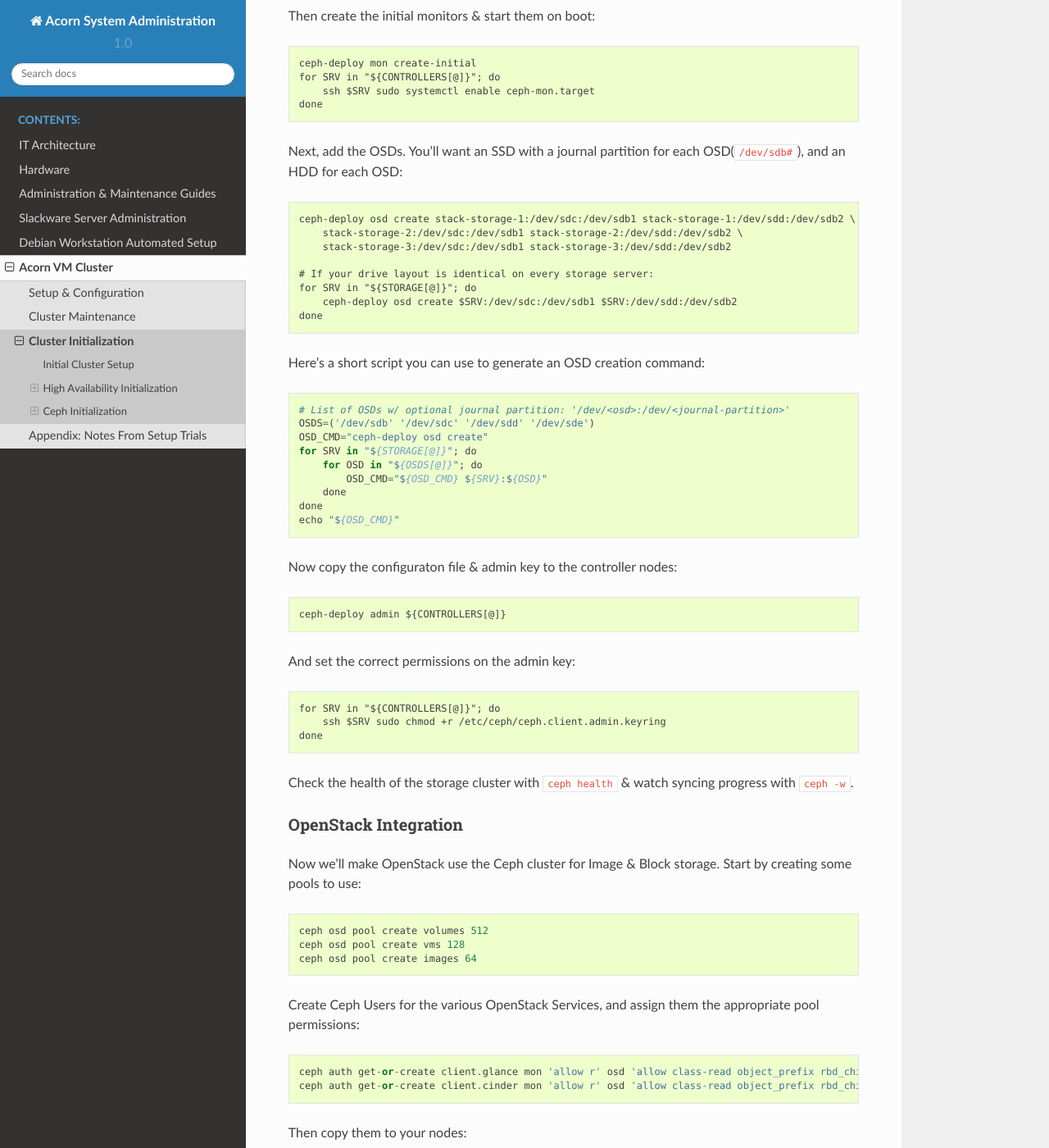
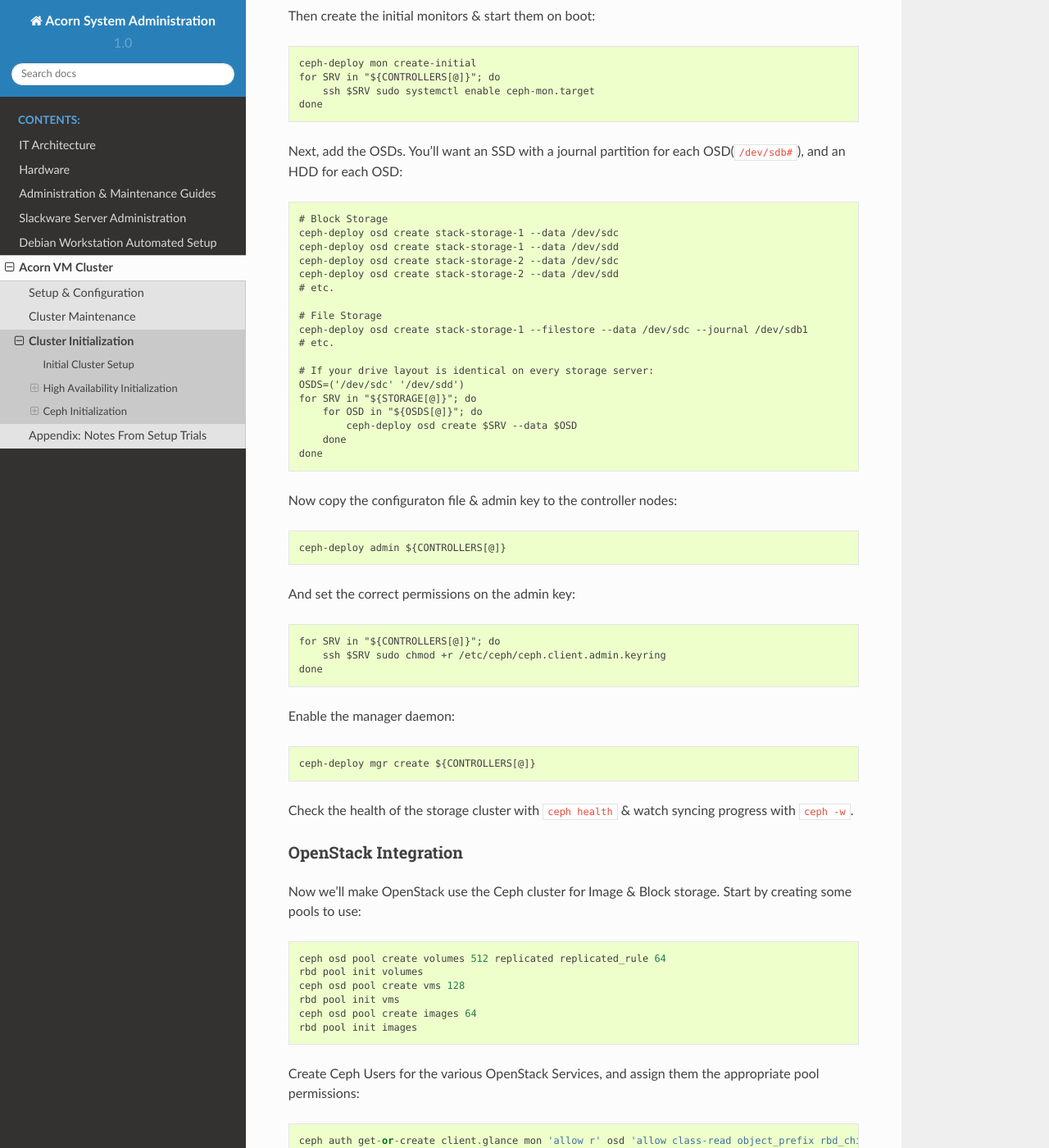
Before and after one commit to prikhi/sysadmintools, a Sphinx documentation site: the page built from docs/source/vm_cluster/initialization.rst, in a window 1280 px wide and 1400 px high, scrolled down 5116 px. Shown: the whole window at 82% size. Built offline with Sphinx 7.4.7 and the Read the Docs theme 2.0.0, drawn with Linux system fonts in a browser that asks for light colours.

Commit message:
docs: Update Ceph Initialization Instructions
Use the new command syntax for creating OSDSs, enable the manager
daemons, initialize the RBD pools.

```diff
--- a/docs/source/vm_cluster/initialization.rst
+++ b/docs/source/vm_cluster/initialization.rst
@@ -241,26 +241,24 @@
 Next, add the OSDs. You'll want an SSD with a journal partition for each
 OSD(``/dev/sdb#``), and an HDD for each OSD::
 
-    ceph-deploy osd create stack-storage-1:/dev/sdc:/dev/sdb1 stack-storage-1:/dev/sdd:/dev/sdb2 \
-        stack-storage-2:/dev/sdc:/dev/sdb1 stack-storage-2:/dev/sdd:/dev/sdb2 \
-        stack-storage-3:/dev/sdc:/dev/sdb1 stack-storage-3:/dev/sdd:/dev/sdb2
+    # Block Storage
+    ceph-deploy osd create stack-storage-1 --data /dev/sdc
+    ceph-deploy osd create stack-storage-1 --data /dev/sdd
+    ceph-deploy osd create stack-storage-2 --data /dev/sdc
+    ceph-deploy osd create stack-storage-2 --data /dev/sdd
+    # etc.
+
+    # File Storage
+    ceph-deploy osd create stack-storage-1 --filestore --data /dev/sdc --journal /dev/sdb1
+    # etc.
 
     # If your drive layout is identical on every storage server:
-    for SRV in "${STORAGE[@]}"; do
-        ceph-deploy osd create $SRV:/dev/sdc:/dev/sdb1 $SRV:/dev/sdd:/dev/sdb2
-    done
-
-Here's a short script you can use to generate an OSD creation command::
-
-    # List of OSDs w/ optional journal partition: '/dev/<osd>:/dev/<journal-partition>'
-    OSDS=('/dev/sdb' '/dev/sdc' '/dev/sdd' '/dev/sde')
-    OSD_CMD="ceph-deploy osd create"
+    OSDS=('/dev/sdc' '/dev/sdd')
     for SRV in "${STORAGE[@]}"; do
         for OSD in "${OSDS[@]}"; do
-            OSD_CMD="${OSD_CMD} ${SRV}:${OSD}"
+            ceph-deploy osd create $SRV --data $OSD
         done
     done
-    echo "${OSD_CMD}"
 
 Now copy the configuraton file & admin key to the controller nodes::
 
@@ -272,6 +270,10 @@
         ssh $SRV sudo chmod +r /etc/ceph/ceph.client.admin.keyring
     done
 
+Enable the manager daemon::
+
+    ceph-deploy mgr create ${CONTROLLERS[@]}
+
 Check the health of the storage cluster with ``ceph health`` & watch syncing
 progress with ``ceph -w``.
 
@@ -282,9 +284,12 @@
 Now we'll make OpenStack use the Ceph cluster for Image & Block storage. Start
 by creating some pools to use::
 
-    ceph osd pool create volumes 512
+    ceph osd pool create volumes 512 replicated replicated_rule 64
+    rbd pool init volumes
     ceph osd pool create vms 128
+    rbd pool init vms
     ceph osd pool create images 64
+    rbd pool init images
 
 Create Ceph Users for the various OpenStack Services, and assign them the
 appropriate pool permissions::
```
